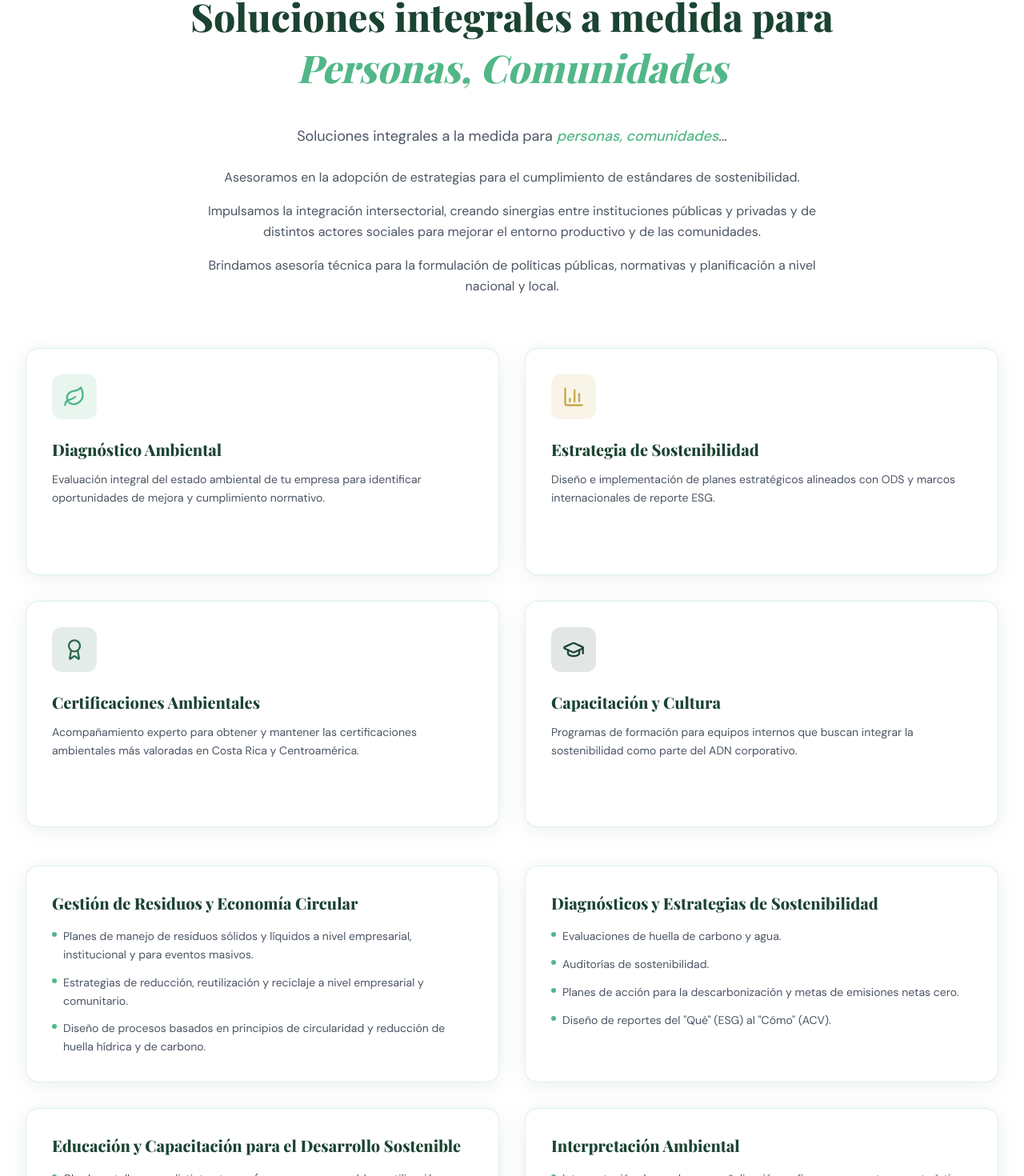
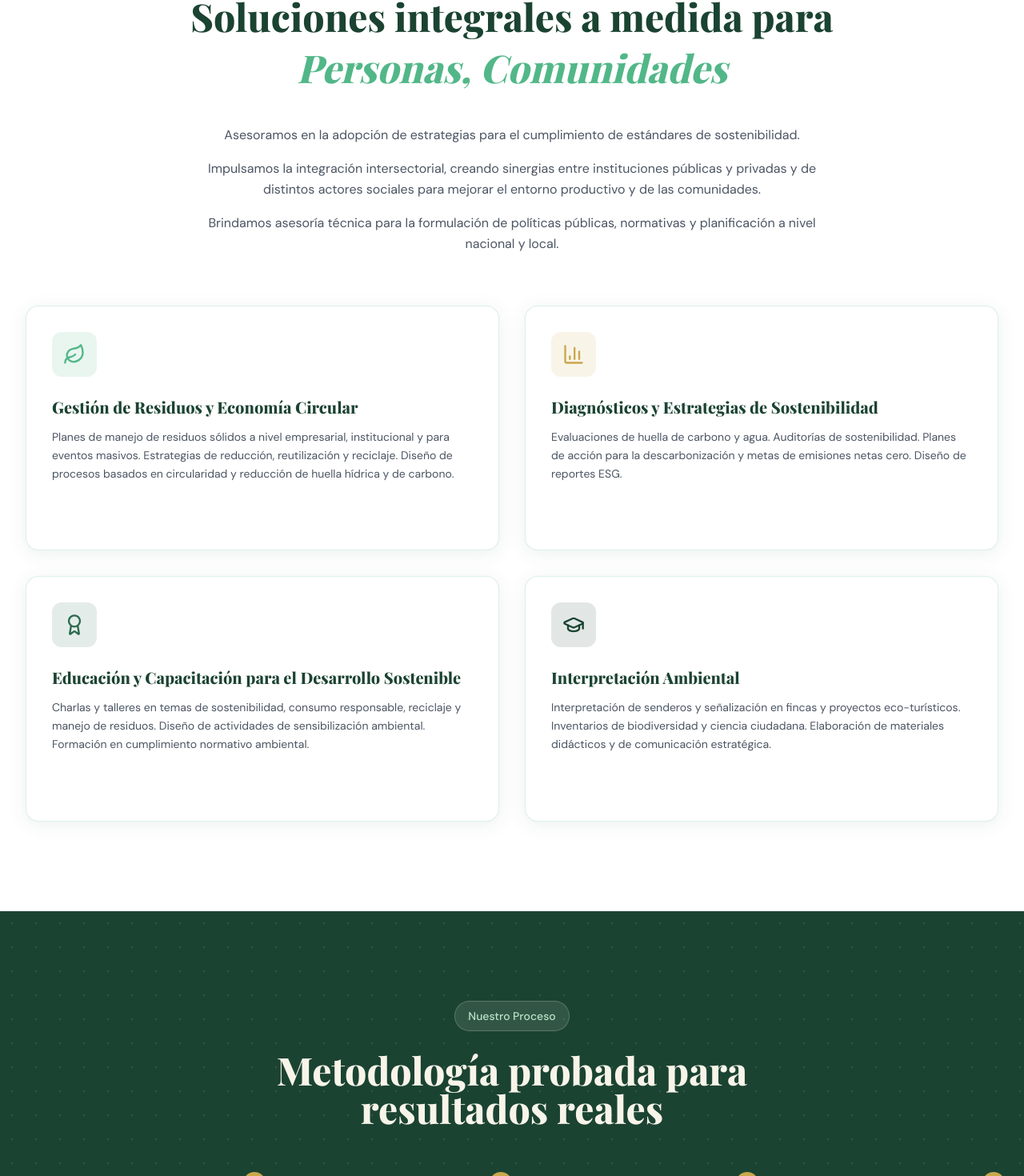
Before and after one commit to tomasSStropper/savia-page, a React (Create React App) app in the folder savia-website/: page / in a window 1280 px wide. Shown: the part 978-2448 px from the top of the page at 80% size. Built offline with nearby package versions, Linux system fonts and the light colour scheme; a web font is replaced by a local one.

Commit message:
Update ServicesSection cards and remove duplicate subtitle

```diff
--- a/savia-website/src/components/sections/ServicesSection.jsx
+++ b/savia-website/src/components/sections/ServicesSection.jsx
@@ -14,40 +14,26 @@ const WORD_PAIRS = [
   'Organizaciones, Empresas',
 ];
 
-const NEW_BLOCKS = [
+const UPDATED_SERVICES = [
   {
     title: 'Gestión de Residuos y Economía Circular',
-    items: [
-      'Planes de manejo de residuos sólidos y líquidos a nivel empresarial, institucional y para eventos masivos.',
-      'Estrategias de reducción, reutilización y reciclaje a nivel empresarial y comunitario.',
-      'Diseño de procesos basados en principios de circularidad y reducción de huella hídrica y de carbono.',
-    ],
+    description:
+      'Planes de manejo de residuos sólidos a nivel empresarial, institucional y para eventos masivos. Estrategias de reducción, reutilización y reciclaje. Diseño de procesos basados en circularidad y reducción de huella hídrica y de carbono.',
   },
   {
     title: 'Diagnósticos y Estrategias de Sostenibilidad',
-    items: [
-      'Evaluaciones de huella de carbono y agua.',
-      'Auditorías de sostenibilidad.',
-      'Planes de acción para la descarbonización y metas de emisiones netas cero.',
-      'Diseño de reportes del "Qué" (ESG) al "Cómo" (ACV).',
-    ],
+    description:
+      'Evaluaciones de huella de carbono y agua. Auditorías de sostenibilidad. Planes de acción para la descarbonización y metas de emisiones netas cero. Diseño de reportes ESG.',
   },
   {
     title: 'Educación y Capacitación para el Desarrollo Sostenible',
-    items: [
-      'Charlas y talleres en distintos temas (consumo responsable, reutilización, reciclaje, manejo de residuos orgánicos y especiales, alternativas al uso de materiales plásticos y productos químicos, manejo de sistemas de tratamiento de aguas residuales).',
-      'Diseño, planificación y ejecución de actividades de sensibilización ambiental (festivales, cinéforos, actividades lúdicas y de expresión artística, limpiezas de espacios públicos con disposición final responsable...).',
-      'Diseño, implementación y evaluación de programas y proyectos educativos.',
-      'Formación en cumplimiento normativo ambiental.',
-    ],
+    description:
+      'Charlas y talleres en temas de sostenibilidad, consumo responsable, reciclaje y manejo de residuos. Diseño de actividades de sensibilización ambiental. Formación en cumplimiento normativo ambiental.',
   },
   {
     title: 'Interpretación Ambiental',
-    items: [
-      'Interpretación de senderos y señalización en fincas y proyectos eco-turísticos.',
-      'Inventarios de biodiversidad. Estos pueden hacerse de forma personalizada o de forma participativa mediante ciencia ciudadana.',
-      'Elaboración de materiales didácticos y de comunicación estratégica.',
-    ],
+    description:
+      'Interpretación de senderos y señalización en fincas y proyectos eco-turísticos. Inventarios de biodiversidad y ciencia ciudadana. Elaboración de materiales didácticos y de comunicación estratégica.',
   },
 ];
 
@@ -55,6 +41,15 @@ const ServicesSection = ({ id }) => {
   const { ref, inView } = useScrollAnimation();
   const { t } = useLang();
   const [pairIndex, setPairIndex] = useState(() => Math.floor(Math.random() * WORD_PAIRS.length));
+  const mergedServices = services.slice(0, 4).map((service, index) => ({
+    ...service,
+    title: UPDATED_SERVICES[index].title,
+    titleEN: UPDATED_SERVICES[index].title,
+    description: UPDATED_SERVICES[index].description,
+    descriptionEN: UPDATED_SERVICES[index].description,
+    items: [UPDATED_SERVICES[index].description],
+    itemsEN: [UPDATED_SERVICES[index].description],
+  }));
 
   useEffect(() => {
     const interval = setInterval(() => {
@@ -111,26 +106,6 @@ const ServicesSection = ({ id }) => {
           </div>
         </div>
 
-        {/* Subtitle with rotating words (Cambio 3) */}
-        <motion.div variants={fadeInUp} className="text-center mb-6 max-w-3xl mx-auto">
-          <p className="text-gray-600 font-body text-lg leading-relaxed">
-            Soluciones integrales a la medida para{' '}
-            <AnimatePresence mode="wait">
-              <motion.span
-                key={pairIndex}
-                initial={{ opacity: 0 }}
-                animate={{ opacity: 1 }}
-                exit={{ opacity: 0 }}
-                transition={{ duration: 0.4 }}
-                className="text-accent font-medium italic"
-              >
-                {WORD_PAIRS[pairIndex].toLowerCase()}
-              </motion.span>
-            </AnimatePresence>
-            ...
-          </p>
-        </motion.div>
-
         {/* Description paragraphs (Cambio 3) */}
         <motion.div variants={fadeInUp} className="text-center max-w-3xl mx-auto mb-16 space-y-4">
           <p className="text-gray-600 font-body text-base leading-relaxed">
@@ -146,32 +121,8 @@ const ServicesSection = ({ id }) => {
 
         {/* Existing service cards */}
         <div className="grid grid-cols-1 md:grid-cols-2 gap-8">
-          {services.map((service) => (
+          {mergedServices.map((service) => (
             <ServiceCard key={service.id} service={service} />
-          ))}
-        </div>
-
-        {/* New content blocks (Cambio 4) */}
-        <div className="grid grid-cols-1 md:grid-cols-2 gap-8 mt-12">
-          {NEW_BLOCKS.map((block) => (
-            <motion.div
-              key={block.title}
-              variants={fadeInUp}
-              className="bg-white rounded-2xl p-8 border border-accent/20"
-              style={{ boxShadow: '0 4px 24px rgba(27, 67, 50, 0.08)' }}
-            >
-              <h3 className="font-display text-xl font-bold text-primary mb-4">
-                {block.title}
-              </h3>
-              <ul className="space-y-3">
-                {block.items.map((item, i) => (
-                  <li key={i} className="flex items-start gap-2 text-sm text-gray-600 font-body leading-relaxed">
-                    <div className="w-1.5 h-1.5 rounded-full bg-accent flex-shrink-0 mt-1.5" />
-                    {item}
-                  </li>
-                ))}
-              </ul>
-            </motion.div>
           ))}
         </div>
       </motion.div>
```
